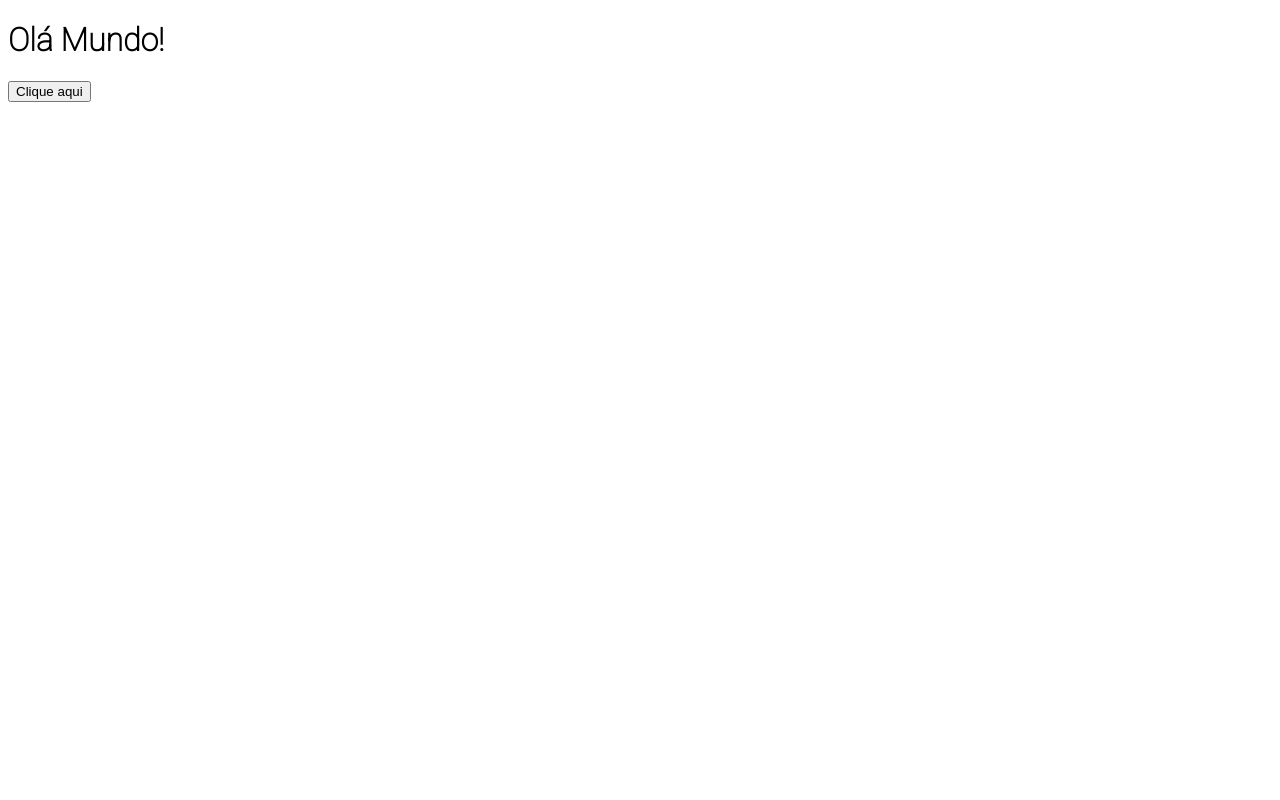
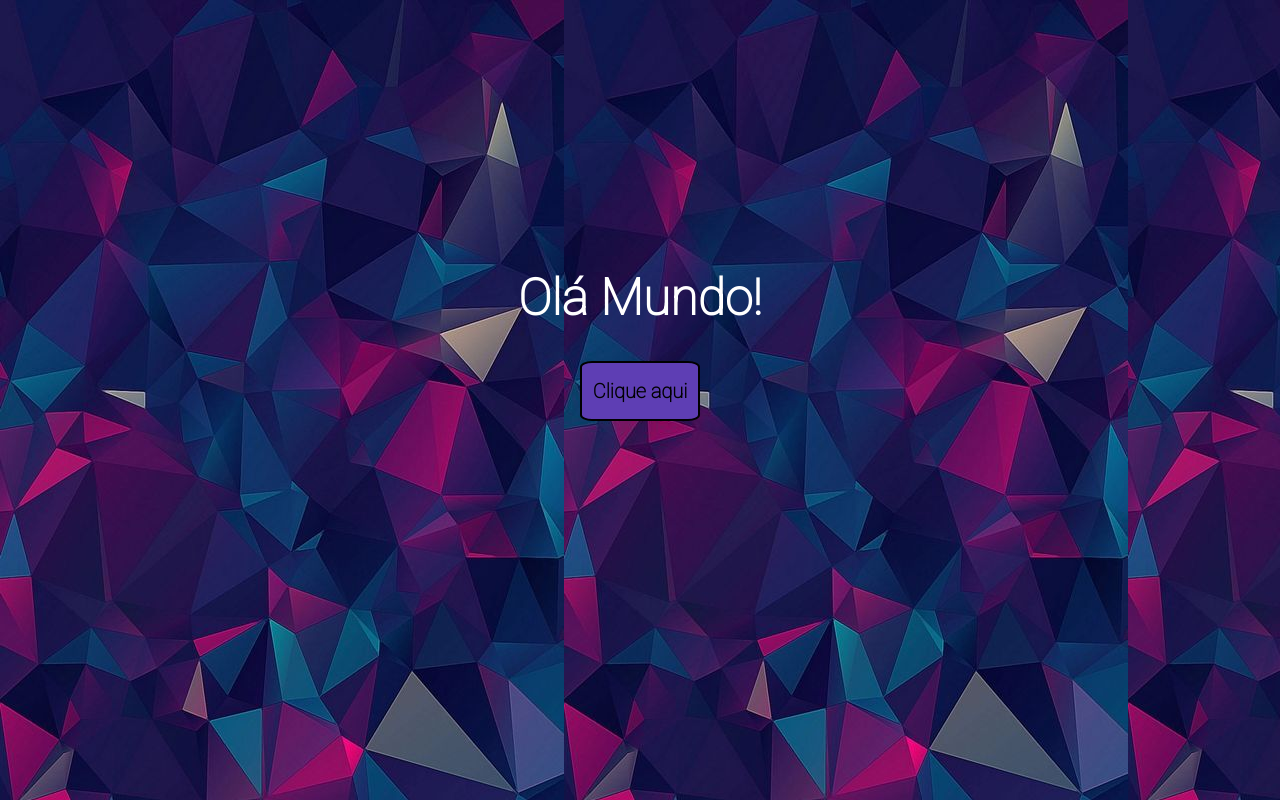
Before and after one commit to FelipeBarbosa019/JS_HelloWorld, a plain HTML site: page index.html in a window 1280 px wide. Drawn offline with Linux system fonts and the light colour scheme.

Commit message:
add style

```diff
--- a/index.css
+++ b/index.css
@@ -1,3 +1,33 @@
 h1 {
     font-family: 'Roboto', sans-serif;
+    font-size: 50px;
+    color: #FFFFFF;
 }
+
+body {
+    display: flex;
+    justify-content: center;
+    align-items: center;
+    flex-direction: column;
+    height: 80vh;
+    background-image: url('background.jpg')
+}
+
+#btn {
+    border-style: solid;
+    width: 120px;
+    height: 60px;
+    border-radius: 10%;
+    background-color: rgb(94, 62, 180);
+    font-family: 'Roboto', sans-serif;
+    font-size: 20px;
+    font-weight: 600;
+}
+
+#btn:hover {
+    background-color: blueviolet;
+    color: #FFFFFF;
+    border-color: #FFFFFF;
+    transform: scale(1.2);
+    transition: 2s;
+}
--- a/index.html
+++ b/index.html
@@ -1,5 +1,5 @@
 <!DOCTYPE html>
-<html lang="en">
+<html lang="pt-br">
     <head>
         <meta charset="UTF-8">
         <meta http-equiv="X-UA-Compatible" content="IE=edge">
```
Also changed, not shown: background.jpg (added). Lines whose indentation alone changed are shown as unchanged.
